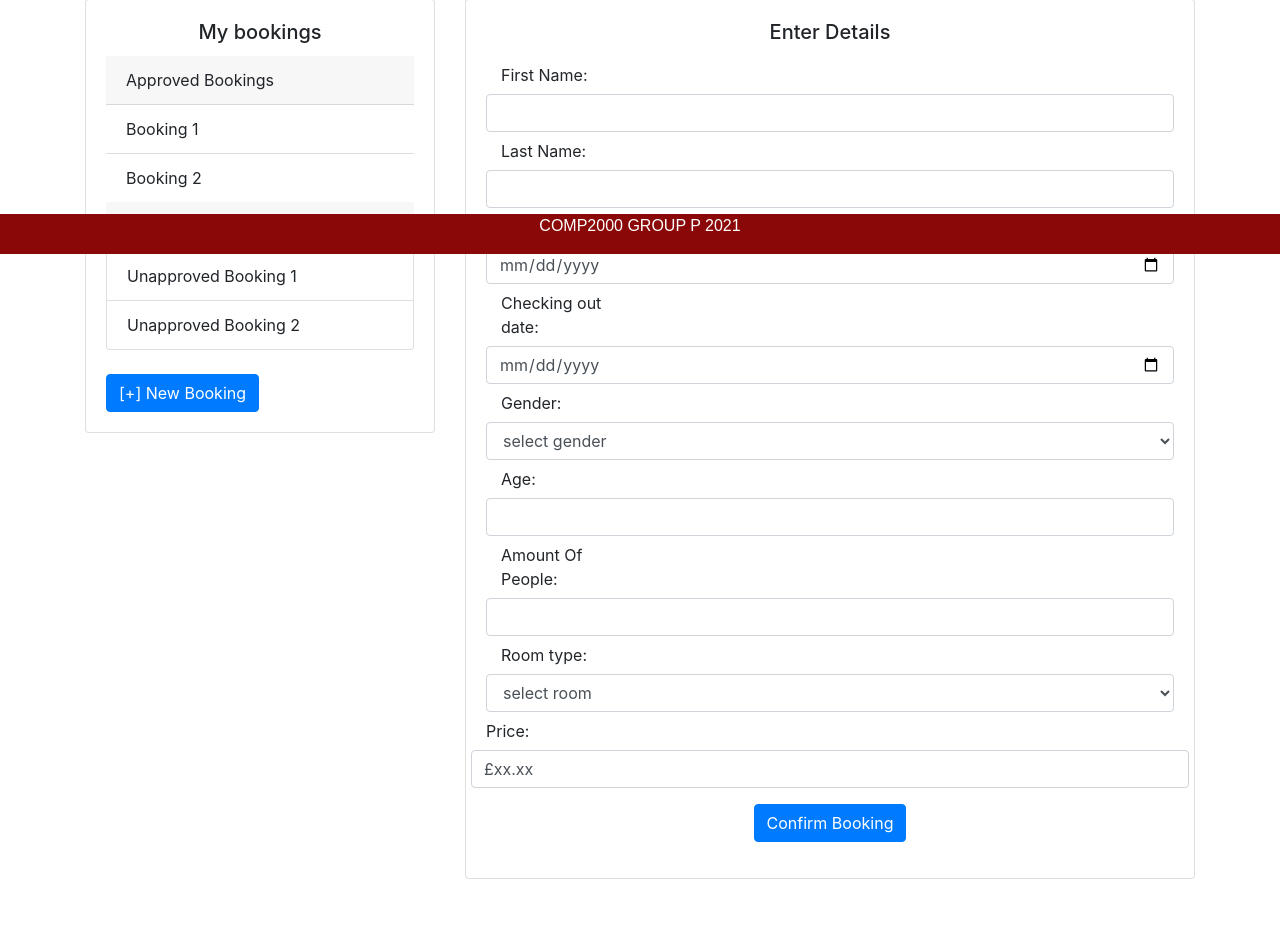
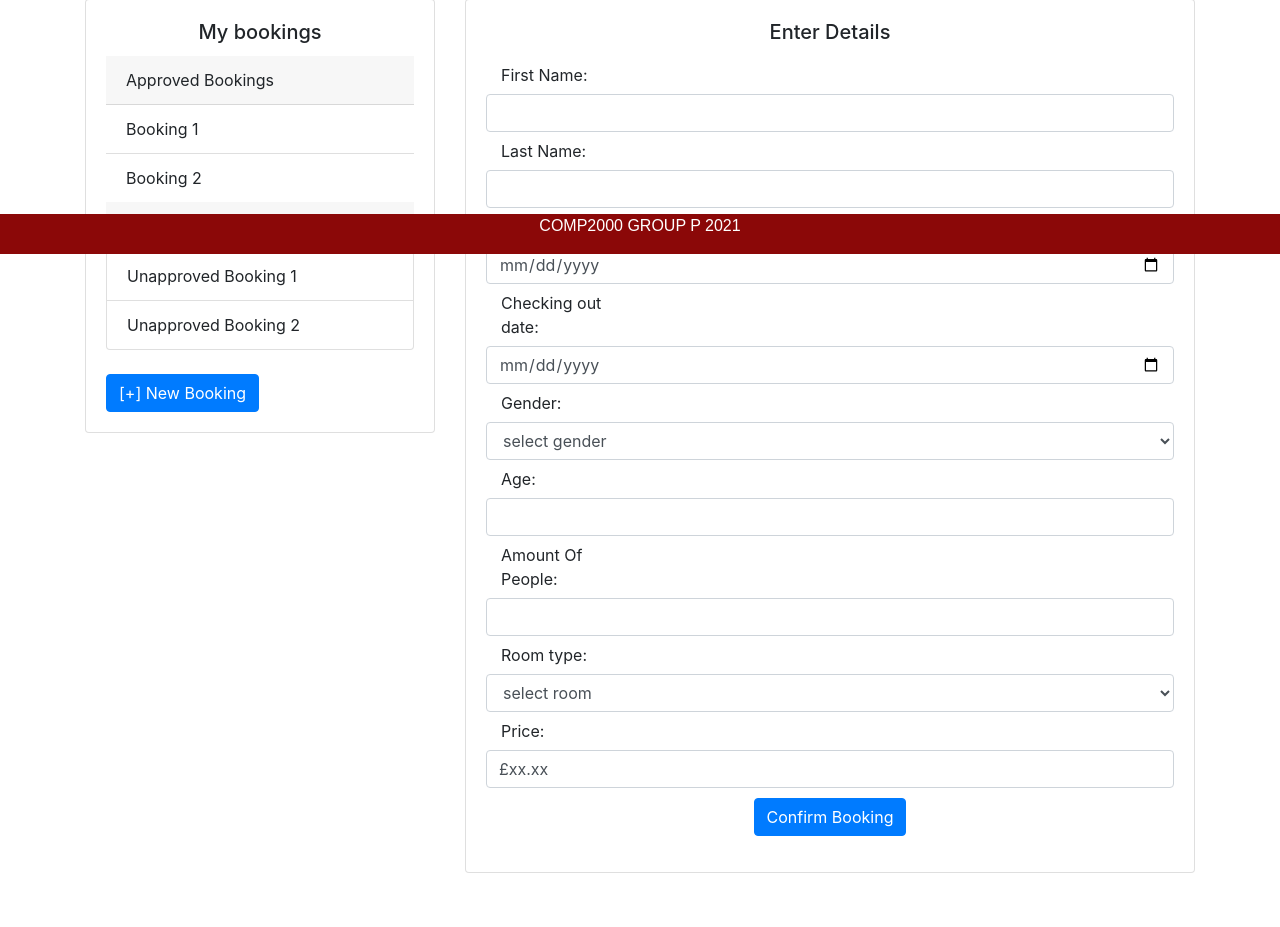
Before and after one commit to Will-Stewart/COMP2003-2020-GROUP-P-LHBS, a PHP site: page /createManageBooking.php in a window 1280 px wide. Shown: the part 546-1473 px from the top of the page. After the commit the page ends 1419 px from the top, so only its background shows below. Run offline with PHP 8.4, Linux system fonts and the light colour scheme; data that the repository does not hold is empty.

Commit message:
Fix formattion on multiple pages

```diff
--- a/public/createManageBooking.php
+++ b/public/createManageBooking.php
@@ -147,16 +147,15 @@ if($_SERVER['REQUEST_METHOD'] == "POST")
                                 </select>
 
                             </div>
-                            <!--Room Price-->
-                            <div class="form-group row">
+                            <div>
 
                                 <label name="Price" class="col-form-label col-sm-3">Price:</label>
                                 <input type="text" name ="Price" class="form-control" value="£xx.xx">
 
                             </div>
                             <div class="form-group row">
-                                <div class="col" align="center">
-                                    <input class="btn btn-primary" type="submit" value="Confirm Booking"</a>
+                                <div class="col" align="center" style="padding-top: 10px;">
+                                    <input class="btn btn-primary" type="submit" value="Confirm Booking">
                                 </div>
                             </div>
                         </form>
```
